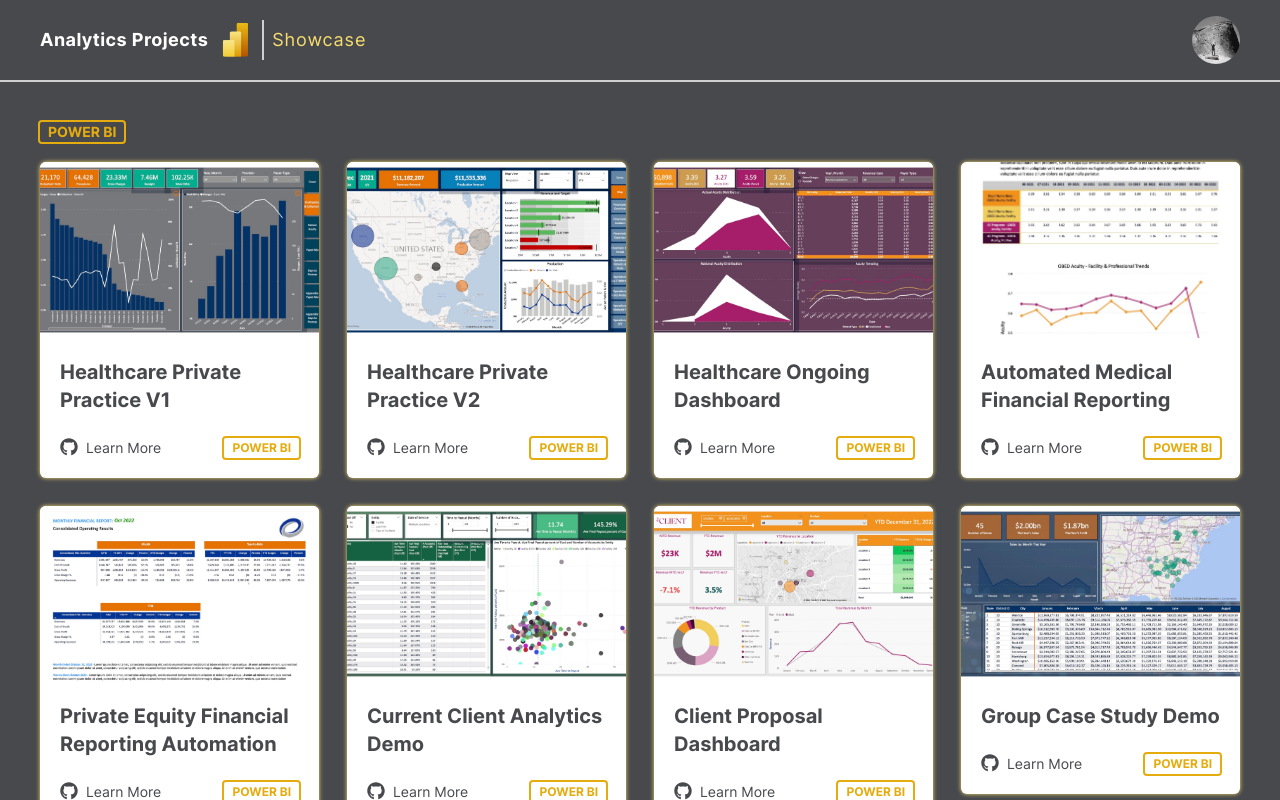
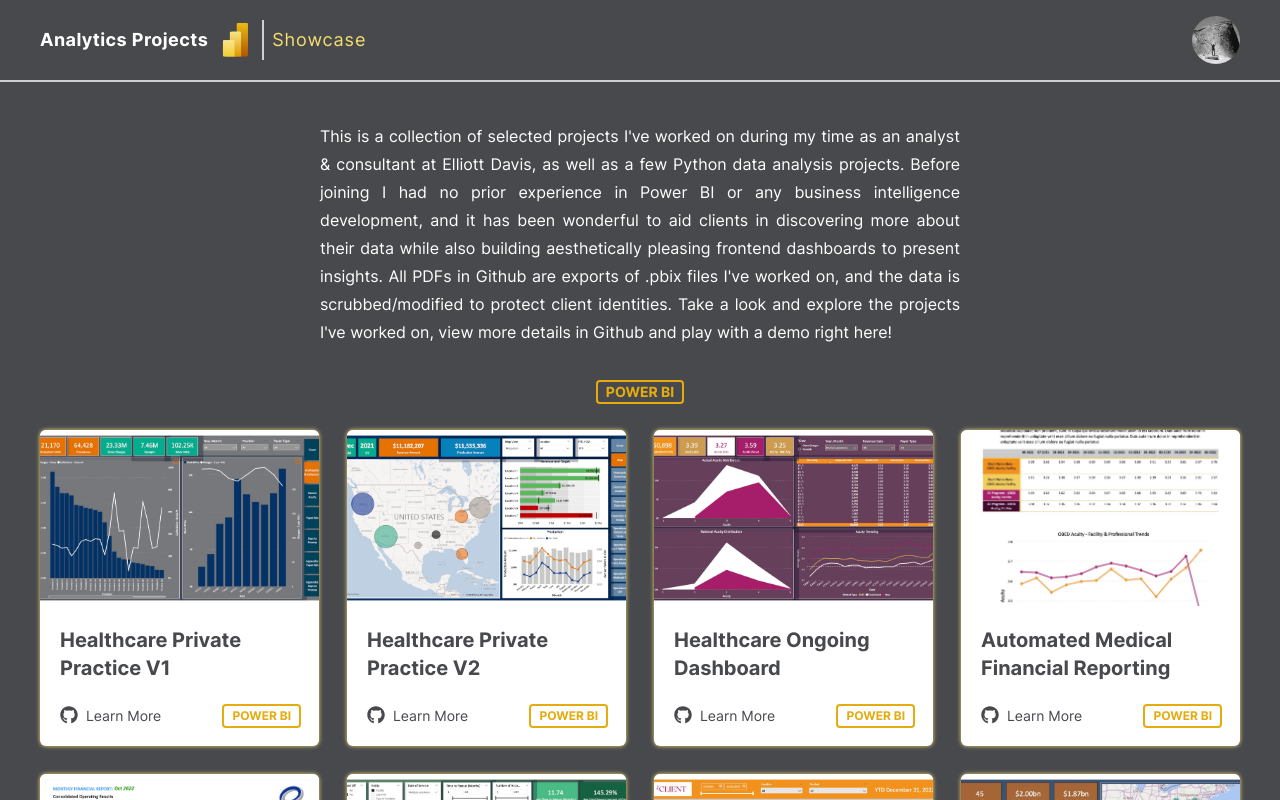
Before and after one commit to gdbecker/AnalyticsPortfolio, a Next.js app in the folder showcase/: page / in a window 1280 px wide. Shown: the top 800 px of the page. Built offline with nearby package versions, Linux system fonts and the light colour scheme.

Commit message:
Showcase Updates

```diff
--- a/showcase/app/[name]/page.js
+++ b/showcase/app/[name]/page.js
@@ -1,5 +1,7 @@
 import React from 'react';
+import Link from 'next/link'
 import { IoChevronBack } from 'react-icons/io5';
+import { FaGithub } from 'react-icons/fa';
 
  function ProjectPage({ searchParams }) {
 
@@ -25,9 +27,12 @@
 
   return (
     <main className="flex flex-col w-full min-h-screen p-10 justify-center bg-gray 2xl:px-36">
-      <div className="grid grid-cols-2 pb-3 items-end justify-between text-white text-lg font-interRegular">
+
+      <h1 className="pb-6 font-interBold text-center text-white text-xl">{searchParams.title}</h1>
+
+      <div className="grid grid-cols-2 pb-3 items-end justify-between text-white text-md font-interRegular">
         <a href="/" className={getHoverClass(searchParams.type)}><span className="pt-1 pr-2"><IoChevronBack /></span> Back</a>
-        <h1 className="font-interBold text-right">{searchParams.title}</h1>
+        <a href={searchParams.code_url} target="_blank" className={`justify-end ${getHoverClass(searchParams.type)}`}><span className="pt-1 pr-2"><FaGithub /></span> Learn More</a>
       </div>
       <iframe
         src={searchParams.demo_url}
--- a/showcase/app/components/ProjectCard.js
+++ b/showcase/app/components/ProjectCard.js
@@ -64,6 +64,7 @@
               query: {
                 demo_url: `${demo_url}`,
                 title: `${title}`,
+                code_url: `${code_url}`,
                 type: `${type}`,
               }
             }}
--- a/showcase/app/page.js
+++ b/showcase/app/page.js
@@ -3,9 +3,18 @@
 
  function Home() {
   return (
-    <main className="flex flex-col items-center justify-center w-full h-full p-10 bg-gray md:items-start 2xl:px-36">
+    <main className="flex flex-col items-center justify-center w-full h-full p-10 bg-gray md:items-center 2xl:px-36">
 
-      <h1 className="px-2 h-full text-mediumYellow min-w-max ring-mediumYellow ring-2 rounded-sm font-interBold text-sm overflow-hidden">POWER BI</h1>
+      <h1 className="pb-9 font-interRegular text-justify text-white leading-7 md:w-[50vw]">
+        This is a collection of selected projects I've worked on during my time as an analyst & consultant at Elliott Davis, as well
+        as a few Python data analysis projects. Before joining I had no prior experience in Power BI or any business intelligence
+        development, and it has been wonderful to aid clients in discovering more about their data while also building aesthetically
+        pleasing frontend dashboards to present insights. All PDFs in Github are exports of .pbix files I've worked on, and the data is
+        scrubbed/modified to protect client identities. Take a look and explore the projects I've worked on, view more details in Github
+        and play with a demo right here!
+      </h1>
+
+      <h1 className="px-2 mb-2 h-full text-mediumYellow min-w-max ring-mediumYellow ring-2 rounded-sm font-interBold text-sm overflow-hidden">POWER BI</h1>
 
       <div className="flex flex-col w-full pt-5 pb-10 gap-7 md:grid md:grid-cols-2 lg:grid-cols-3 xl:grid-cols-4">
         <ProjectCard
@@ -97,7 +106,7 @@
         />
       </div>
 
-      <div className="flex flex-row justify-center">
+      <div className="flex flex-row justify-center mb-2">
         <h1 className="px-2 h-full text-lightBlue min-w-max ring-lightBlue ring-2 rounded-sm font-interBold text-sm overflow-hidden">PYTHON</h1>
         <span className="mx-2 h-full text-white min-w-max ring-gray ring-2 rounded-sm font-interBold text-sm overflow-hidden">+</span>
         <h1 className="px-2 h-full text-purple min-w-max ring-purple ring-2 rounded-sm font-interBold text-sm overflow-hidden">MACHINE LEARNING</h1>
```
